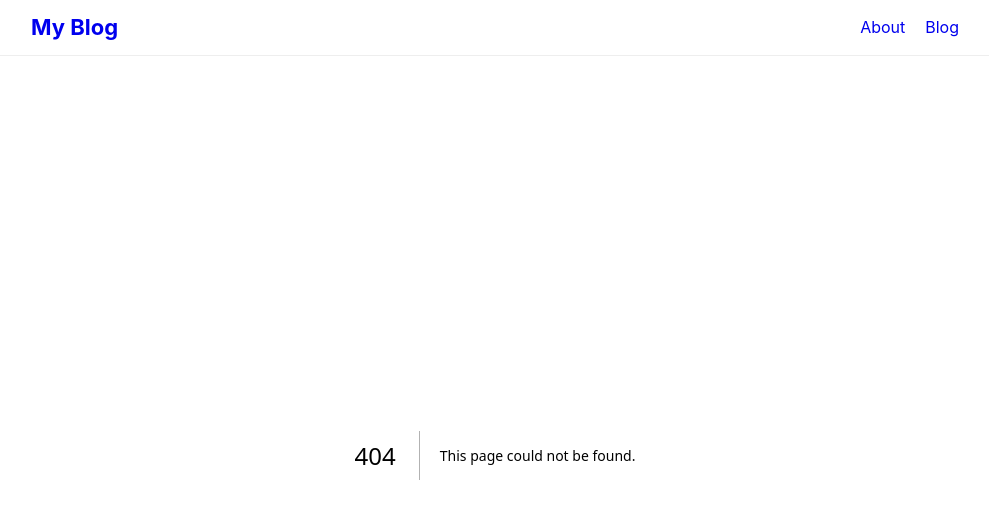
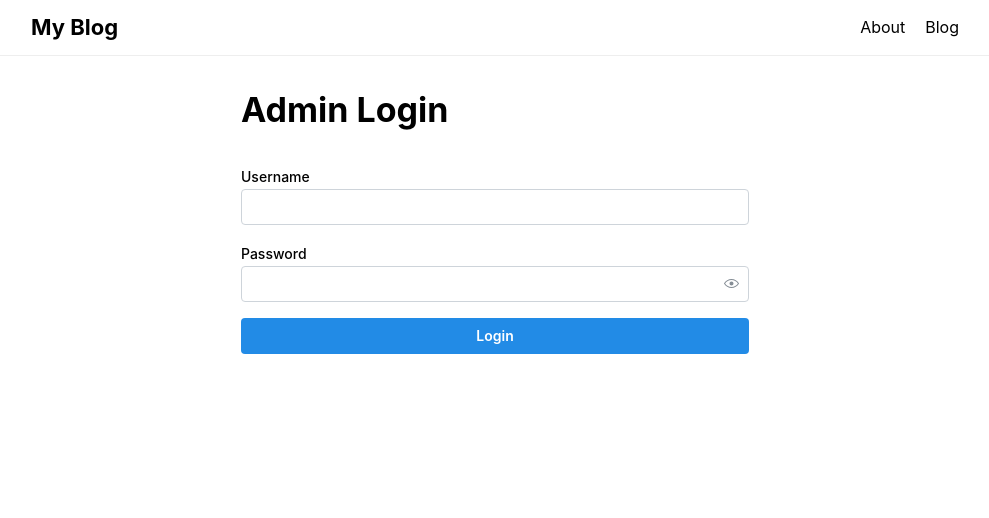
Before and after one commit to jackthehuman123/personal-blog, a Next.js app in the folder frontend/: page /admin/login in a window 1280 px wide. Before the commit this address had no page. Shown: the top 518 px of the page, without its empty margins (145-1134 px from the left). Built offline with nearby package versions, Linux system fonts and the light colour scheme.

Commit message:
add admin dashboard with logout, blog page with admin controls

```diff
--- /dev/null
+++ b/frontend/app/(admin)/admin/layout.tsx
@@ -0,0 +1,7 @@
+export default function AdminLayout({
+  children,
+}: {
+  children: React.ReactNode;
+}) {
+  return <>{children}</>;
+}
--- /dev/null
+++ b/frontend/app/(admin)/admin/login/page.tsx
@@ -0,0 +1,62 @@
+"use client";
+
+import { useState } from "react";
+import {
+  Container,
+  Title,
+  TextInput,
+  PasswordInput,
+  Button,
+  Stack,
+  Alert,
+} from "@mantine/core";
+import { useRouter } from "next/navigation";
+
+export default function LoginPage() {
+  const [username, setUsername] = useState("");
+  const [password, setPassword] = useState("");
+  const [error, setError] = useState("");
+  const router = useRouter();
+
+  async function handleLogin() {
+    const res = await fetch("http://localhost:8000/api/login/", {
+      method: "POST",
+      headers: { "Content-Type": "application/json" },
+      credentials: "include", // this sends and receives cookies
+      body: JSON.stringify({ username, password }),
+    });
+
+    if (res.ok) {
+      router.push("/admin");
+    } else {
+      setError("Invalid username or password");
+    }
+  }
+
+  return (
+    <Container size="xs" py="xl">
+      <Title mb="xl">Admin Login</Title>
+      <form
+        onSubmit={(e) => {
+          e.preventDefault();
+          handleLogin();
+        }}
+      >
+        <Stack>
+          {error && <Alert color="red">{error}</Alert>}
+          <TextInput
+            label="Username"
+            value={username}
+            onChange={(e) => setUsername(e.target.value)}
+          />
+          <PasswordInput
+            label="Password"
+            value={password}
+            onChange={(e) => setPassword(e.target.value)}
+          />
+          <Button type="submit">Login</Button>
+        </Stack>
+      </form>
+    </Container>
+  );
+}
--- a/frontend/components/Navbar.tsx
+++ b/frontend/components/Navbar.tsx
@@ -8,14 +8,23 @@ export default function Navbar() {
     <header style={{ borderBottom: "1px solid #eee", padding: "12px 0" }}>
       <Container>
         <Group justify="space-between">
-          <Link href="/blogs" style={{ textDecoration: "none" }}>
+          <Link
+            href="/blogs"
+            style={{ textDecoration: "none", color: "black" }}
+          >
             <Title order={3}>My Blog</Title>
           </Link>
           <Group gap="lg">
-            <Link href="/about" style={{ textDecoration: "none" }}>
+            <Link
+              href="/about"
+              style={{ textDecoration: "none", color: "black" }}
+            >
               About
             </Link>
-            <Link href="/blogs" style={{ textDecoration: "none" }}>
+            <Link
+              href="/blogs"
+              style={{ textDecoration: "none", color: "black" }}
+            >
               Blog
             </Link>
           </Group>
```
Also changed, not shown: frontend/app/(admin)/admin/page.tsx (added, +28 -0 lines), frontend/app/blogs/page.tsx (+47 -13 lines), frontend/app/(admin)/admin/edit/[slug]/page.tsx (added), frontend/app/(admin)/admin/write/page.tsx (added), 2 other files (tests, documents, lock files or other folders).
